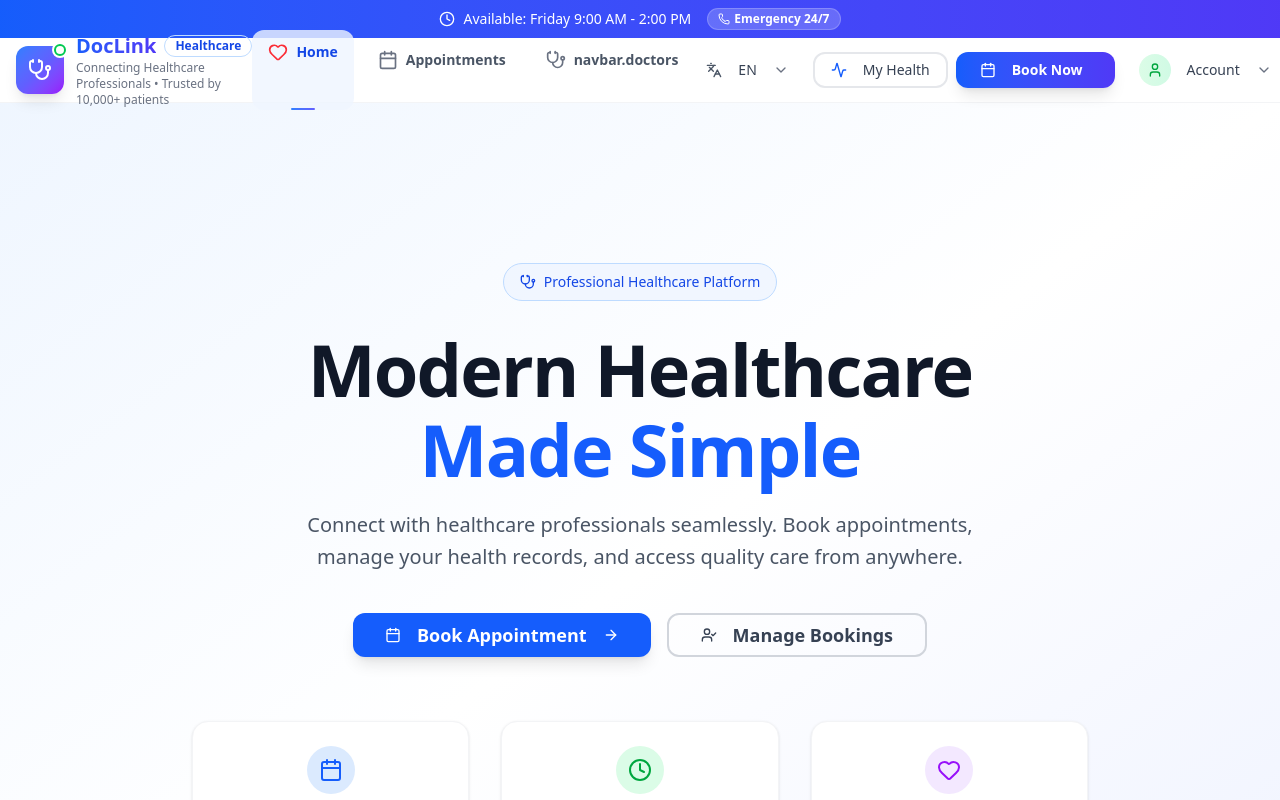
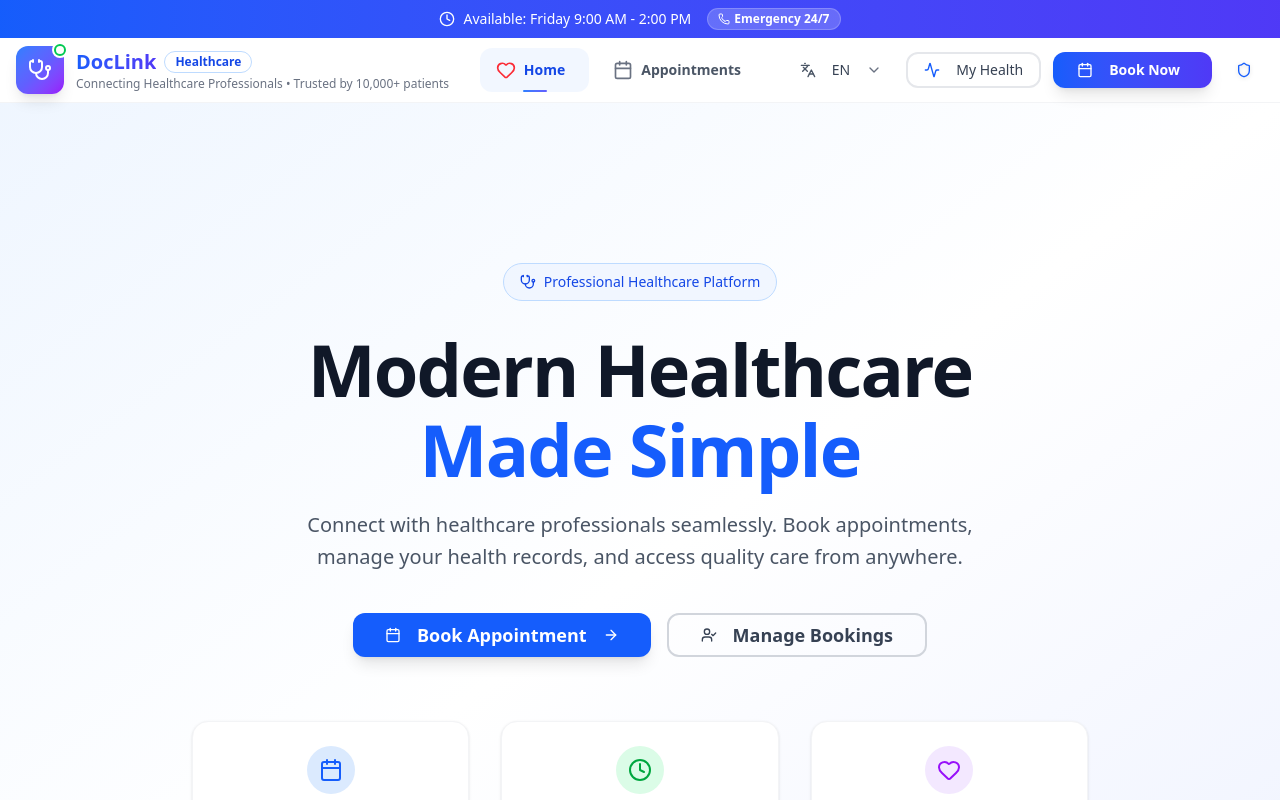
Before and after one commit to KOORUMAHEY/DocLink, a Next.js app: page / in a window 1280 px wide. Shown: the top 800 px of the page. Built offline with nearby package versions, Linux system fonts and the light colour scheme.

Commit message:
feat: refactor navbar component for improved layout and accessibility

```diff
--- a/src/components/layout/navbar.jsx
+++ b/src/components/layout/navbar.jsx
@@ -6,7 +6,6 @@ import { Button } from '@/components/ui/button';
 import { Badge } from '@/components/ui/badge';
 import {
   Menu,
-  User,
   Languages,
   Calendar,
   Stethoscope,
@@ -15,8 +14,8 @@ import {
   Shield,
   ChevronDown,
   Phone,
-  Settings,
-  Activity
+  Activity,
+  User
 } from 'lucide-react';
 import { cn } from '@/lib/utils';
 import { useI18n } from '@/context/i18n';
@@ -27,22 +26,13 @@ const navLinks = [
 		href: '/',
 		label: 'home',
 		icon: Heart,
-		description: 'Healthcare Hub',
 		color: 'text-red-500'
 	},
 	{
 		href: '/appointments',
 		label: 'appointments',
 		icon: Calendar,
-		description: 'Book & Manage',
 		color: 'text-blue-500'
-	},
-	{
-		href: '/doctors',
-		label: 'doctors',
-		icon: Stethoscope,
-		description: 'Find Specialists',
-		color: 'text-green-500'
 	},
 ];
 
@@ -103,22 +93,17 @@ export function Navbar() {
 									key={link.href}
 									href={link.href}
 									className={cn(
-										'group relative flex flex-col items-center px-4 py-3 rounded-xl text-sm font-medium transition-all duration-300 hover:bg-gray-50',
+										'group relative flex items-center space-x-2 px-4 py-3 rounded-xl text-sm font-medium transition-all duration-300 hover:bg-gray-50',
 										isActive
 											? 'bg-blue-50/80 text-blue-700'
 											: 'text-gray-600 hover:text-gray-900'
 									)}
 								>
-									<div className="flex items-center space-x-2">
 									<Icon className={cn(
 										'h-5 w-5 transition-all duration-300',
 										isActive ? link.color : 'text-gray-500 group-hover:text-gray-700'
 									)} />
 									<span className="font-semibold">{t(`navbar.${link.label}`)}</span>
-									</div>
-									<span className="text-xs text-gray-500 mt-1 opacity-0 group-hover:opacity-100 transition-opacity">
-										{link.description}
-									</span>
 									{isActive && (
 										<div className="absolute bottom-0 left-1/2 transform -translate-x-1/2 w-6 h-0.5 bg-gradient-to-r from-blue-500 to-indigo-500 rounded-full"></div>
 									)}
@@ -172,8 +157,7 @@ export function Navbar() {
 							</DropdownMenuContent>
 						</DropdownMenu>
 
-						{/* Quick Actions for Patients */}
-						<div className="flex items-center space-x-2">
+						{/* My Health Button */}
 						<Button asChild variant="outline" size="sm" className="border-2 border-gray-200 hover:border-blue-300 hover:bg-blue-50 rounded-xl px-4 py-2 transition-all duration-300">
 							<Link href="/appointments" className="flex items-center space-x-2">
 								<Activity className="h-4 w-4 text-blue-600" />
@@ -181,7 +165,7 @@ export function Navbar() {
 							</Link>
 						</Button>
 
-							{/* Primary CTA - Enhanced */}
+						{/* Book Appointment Button */}
 						<Button asChild size="sm" className="relative bg-gradient-to-r from-blue-600 to-indigo-600 hover:from-blue-700 hover:to-indigo-700 text-white font-semibold px-6 py-2 rounded-xl shadow-lg hover:shadow-xl transition-all duration-300 hover:scale-105 border-0 overflow-hidden group">
 							<Link href="/appointments/book" className="flex items-center space-x-2 relative z-10">
 								<Calendar className="h-4 w-4" />
@@ -189,59 +173,17 @@ export function Navbar() {
 								<div className="absolute inset-0 bg-white/20 transform scale-x-0 group-hover:scale-x-100 transition-transform origin-left duration-300"></div>
 							</Link>
 						</Button>
+
+						{/* Doctor/Admin Profile Login */}
+						<Button asChild variant="ghost" size="sm" className="flex items-center justify-center rounded-full w-10 h-10 hover:bg-blue-100 transition-all duration-300 group">
+							<Link href="/login" className="flex items-center justify-center" title="Doctor/Admin Login">
+								<div className="relative flex items-center justify-center w-6 h-6">
+									<div className="absolute inset-0 rounded-full bg-gradient-to-br from-blue-500 to-indigo-600 opacity-0 group-hover:opacity-20 transition-opacity blur-sm"></div>
+									<Shield className="h-5 w-5 text-blue-600 group-hover:text-blue-700 transition-colors drop-shadow-sm" />
 								</div>
-
-						{/* Professional Access Menu */}
-						<DropdownMenu>
-							<DropdownMenuTrigger asChild>
-								<Button variant="ghost" size="sm" className="flex items-center space-x-2 hover:bg-gray-100 rounded-xl px-3 py-2">
-									<div className="h-8 w-8 rounded-full bg-gradient-to-r from-green-100 to-emerald-100 flex items-center justify-center">
-										<User className="h-4 w-4 text-green-600" />
-									</div>
-									<span className="hidden xl:inline font-medium text-gray-700">Account</span>
-									<ChevronDown className="h-3 w-3 text-gray-500" />
+								<span className="sr-only">Doctor/Admin Login</span>
+							</Link>
 						</Button>
-							</DropdownMenuTrigger>
-							<DropdownMenuContent align="end" className="w-56 p-2 rounded-xl shadow-lg border border-gray-200">
-								<div className="px-3 py-2 border-b border-gray-100 mb-2">
-									<p className="text-sm font-medium text-gray-900">Access Portal</p>
-									<p className="text-xs text-gray-500">Choose your role</p>
-								</div>
-
-								<DropdownMenuItem asChild className="rounded-lg cursor-pointer">
-									<Link href="/login" className="flex items-center space-x-3 p-2">
-										<div className="h-8 w-8 rounded-lg bg-blue-100 flex items-center justify-center">
-											<Stethoscope className="h-4 w-4 text-blue-600" />
-										</div>
-										<div>
-											<div className="font-medium text-gray-900">Healthcare Provider</div>
-											<div className="text-xs text-gray-500">Doctor Dashboard</div>
-										</div>
-									</Link>
-								</DropdownMenuItem>
-
-								<DropdownMenuItem asChild className="rounded-lg cursor-pointer">
-									<Link href="/appointments" className="flex items-center space-x-3 p-2">
-										<div className="h-8 w-8 rounded-lg bg-green-100 flex items-center justify-center">
-											<Heart className="h-4 w-4 text-green-600" />
-										</div>
-										<div>
-											<div className="font-medium text-gray-900">Patient Portal</div>
-											<div className="text-xs text-gray-500">Manage appointments</div>
-										</div>
-									</Link>
-								</DropdownMenuItem>
-
-								<DropdownMenuSeparator className="my-2" />
-
-								<DropdownMenuItem asChild className="rounded-lg cursor-pointer">
-									<Link href="/admin" className="flex items-center space-x-3 p-2">
-										<Settings className="h-4 w-4 text-gray-600" />
-										<span className="text-sm">Settings</span>
-									</Link>
-								</DropdownMenuItem>
-							</DropdownMenuContent>
-						</DropdownMenu>
 					</div>
 
 				{/* Mobile Menu */}
@@ -291,6 +233,15 @@ export function Navbar() {
 												<span className="font-medium text-gray-700">My Health Portal</span>
 											</Link>
 										</Button>
+
+										<Button asChild variant="outline" className="w-full border-2 border-gray-200 hover:border-blue-300 hover:bg-blue-50 rounded-xl py-3 transition-all duration-300">
+											<Link href="/login" className="flex items-center justify-center space-x-3">
+												<div className="h-8 w-8 rounded-full bg-gradient-to-br from-blue-500 to-indigo-600 flex items-center justify-center shadow-md">
+													<Shield className="h-4 w-4 text-white" />
+												</div>
+												<span className="font-medium text-gray-700">Doctor/Admin Login</span>
+											</Link>
+										</Button>
 									</div>
 								</div>
 
@@ -319,45 +270,10 @@ export function Navbar() {
 														)}>
 															<Icon className={cn('h-5 w-5', isActive ? 'text-blue-700' : '')} />
 														</div>
-														<div>
-															<div className="font-medium">{t(`navbar.${link.label}`)}</div>
-															<div className="text-xs text-gray-500">{link.description}</div>
-														</div>
+														<span className="font-medium">{t(`navbar.${link.label}`)}</span>
 													</Link>
 												);
 											})}
-										</div>
-									</div>
-
-									{/* Professional Access */}
-									<div className="mb-6">
-										<p className="text-sm font-semibold text-gray-900 mb-3">Professional Access</p>
-										<div className="space-y-2">
-											<Link
-												href="/login"
-												className="flex items-center space-x-3 px-4 py-3 rounded-xl hover:bg-blue-50 transition-all duration-200"
-											>
-												<div className="h-10 w-10 rounded-lg bg-blue-100 flex items-center justify-center">
-													<Stethoscope className="h-5 w-5 text-blue-600" />
-												</div>
-												<div>
-													<div className="font-medium text-gray-900">Healthcare Provider</div>
-													<div className="text-xs text-gray-500">Doctor dashboard & tools</div>
-												</div>
-											</Link>
-
-											<Link
-												href="/admin"
-												className="flex items-center space-x-3 px-4 py-3 rounded-xl hover:bg-gray-50 transition-all duration-200"
-											>
-												<div className="h-10 w-10 rounded-lg bg-gray-100 flex items-center justify-center">
-													<Settings className="h-5 w-5 text-gray-600" />
-												</div>
-												<div>
-													<div className="font-medium text-gray-900">Settings</div>
-													<div className="text-xs text-gray-500">Account & preferences</div>
-												</div>
-											</Link>
 										</div>
 									</div>
 
```
Lines whose indentation alone changed are shown as unchanged.
